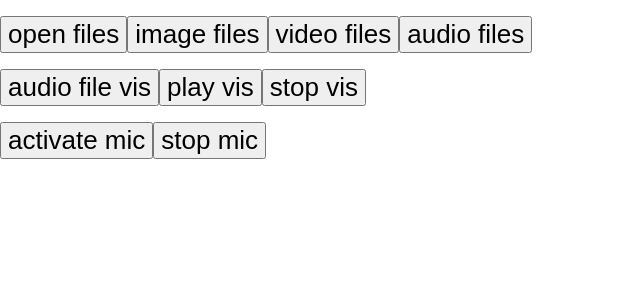
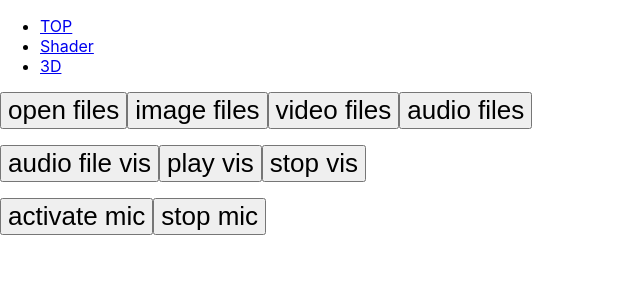
Before and after one commit to isihigameKoudai/utils, a React (Vite) app: page / in a window 1280 px wide. Shown: the top 300 px of the page, without its empty margins (0-640 px from the left). Built offline with nearby package versions, Linux system fonts and the light colour scheme.

Commit message:
add 3D page

```diff
--- a/src/Router.tsx
+++ b/src/Router.tsx
@@ -1,15 +1,55 @@
 import React from "react";
-import { BrowserRouter, Route, Routes } from "react-router-dom";
+import { BrowserRouter, Route, Routes, Link } from "react-router-dom";
 
 import Index from "./pages";
 import Shader from './pages/shader';
+import ThreeDimension from "./pages/ThreeDimension";
+
+type IRoute = {
+  title: string;
+  path: string;
+  element: JSX.Element;
+}
+
+export const routeList: IRoute[] = [{
+  title: 'TOP',
+  path: '/',
+  element: <Index />
+},{
+  title: 'Shader',
+  path: '/shader',
+  element: <Shader />
+},{
+  title: '3D',
+  path: '/three-dimension',
+  element: <ThreeDimension />
+}]
+
+
+export const NavigationHeader: React.FC = () => (
+  <header>
+    <nav>
+      <ul>
+      {
+        routeList.map((item, i) => (
+          <li key={`link-${i}`}>
+            <Link to={item.path}>{item.title}</Link>
+          </li>
+        ))
+      }
+      </ul>
+    </nav>
+  </header>
+)
 
 const Router: React.FC = () => {
   return (
     <BrowserRouter>
+      <NavigationHeader />
       <Routes>
-        <Route index path="/" element={<Index />} />
-        <Route path="/shader" element={<Shader />} />
+        {
+          routeList.map((item, i) => <Route key={`route-${i}`} index={item.title === '/'} path={item.path} element={item.element} />)
+        }
       </Routes>
     </BrowserRouter>
   )
--- /dev/null
+++ b/src/pages/ThreeDimension/index.tsx
@@ -0,0 +1,7 @@
+import React from 'react';
+
+const ThreeDimension: React.FC = () => {
+  return <div>ThreeFiber</div>;
+}
+
+export default ThreeDimension;
```
